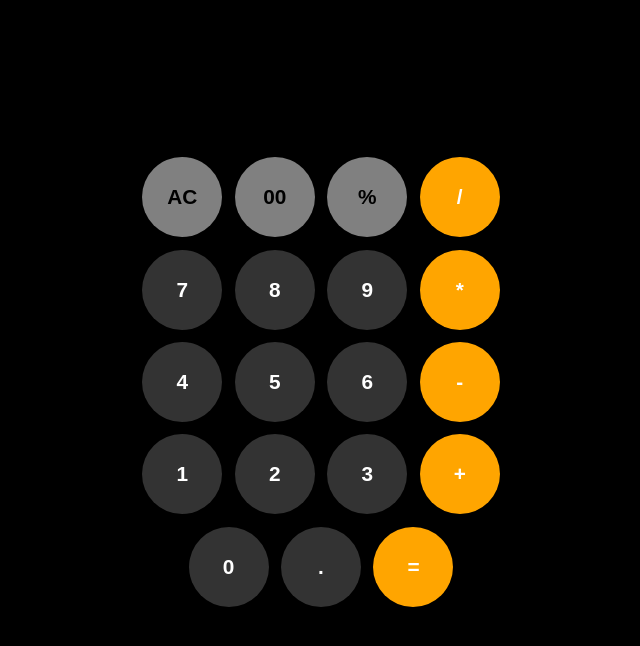
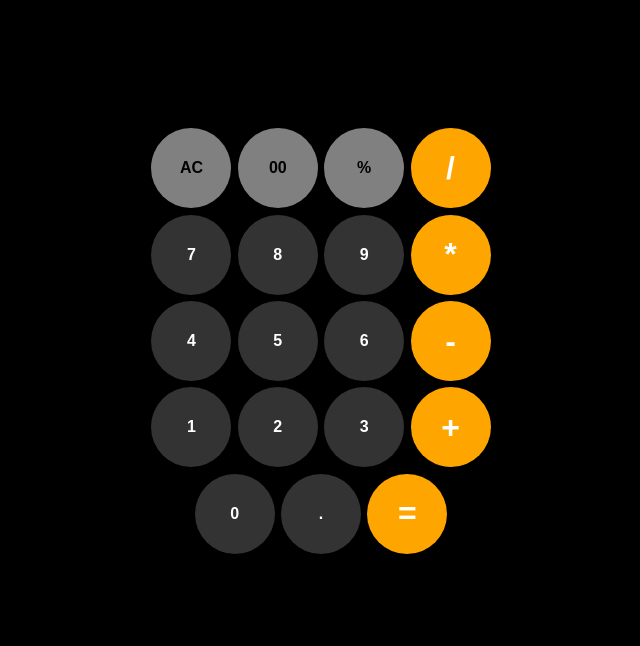
Before and after one commit to Adityagautam50009/calculator, a plain HTML site: page index.html in a window 1280 px wide. Shown: the part 92-738 px from the top of the page, without its empty margins (319-959 px from the left). Drawn offline with Linux system fonts and the light colour scheme.

Commit message:
Update style.css

```diff
--- a/style.css
+++ b/style.css
@@ -6,20 +6,12 @@
 }
 
 /*general css*/
-body{
-   /* display: flex;
-    justify-content: center;
-    align-items: center;*/
-    min-width: 100vw;
+ main{
+    background-color: black;
     min-height: 100vh;
-}
-main{
     display: flex;
     flex-flow: column nowrap;
-    background-color: black;
-    min-width: 100vw;
-    min-height: 100vh;
-    justify-content: center ;
+    justify-content: center;
     align-items: center;
  }
  .row{
@@ -27,37 +19,35 @@ main{
     flex-flow: row nowrap;
  }
  .button{
-    margin: .3em;
+    width: 80px;
     height: 80px;
-    width: 80px;
-    border-style: none;
+    margin: .2rem;
     border-radius: 50%;
+    border: none;
+    font-size: 1rem;
     font-weight: bold;
-    font-size: 1.3rem;
-    color:white
-}
-.button:hover{
-    cursor: pointer;
+    color: white;
  }
  .flat_black{
     background-color: #333;
  }
  .orange{
     background-color: orange;
+    font-size: 2rem;
  }
  .grey{
-    background-color: gray;
-    color: black;
+    background-color: grey;
+    color: black
  }
 .input{
-    margin-bottom: 1em;
     width: 350px;
-    height: 100px;
-    border-radius:20px;
+    height: 50px;
+    padding: 1rem;
+    margin-bottom: 1rem;
+    font-size: 2rem;
+    font-weight: bold;
+    color:white;
     background-color: black;
-    border-style: none;
-    color: white;
-    padding: 1em;
-    font-size: 3rem;
+    border: none;
     text-align: center;
 }
```
Lines whose indentation alone changed are shown as unchanged.
